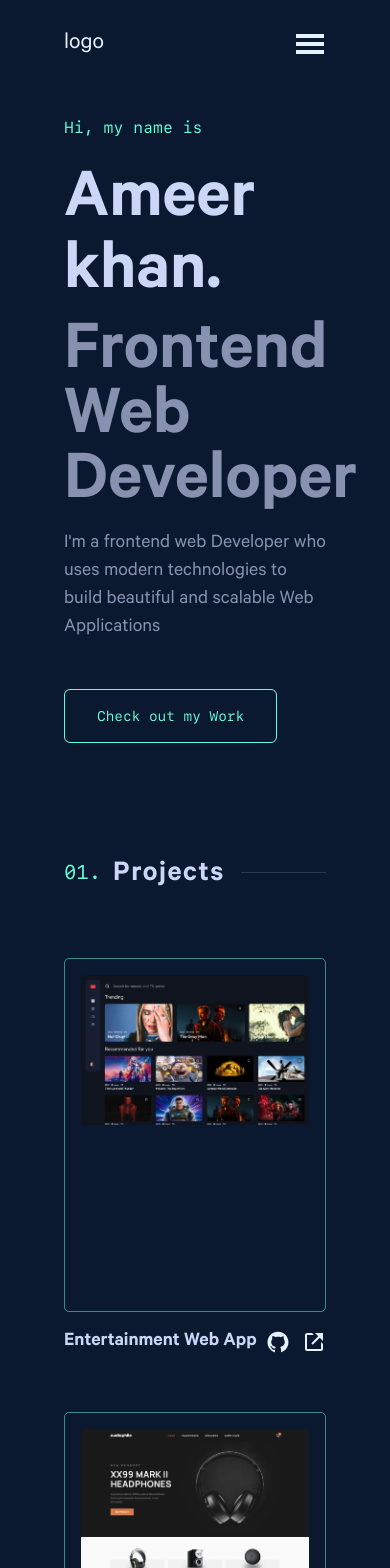
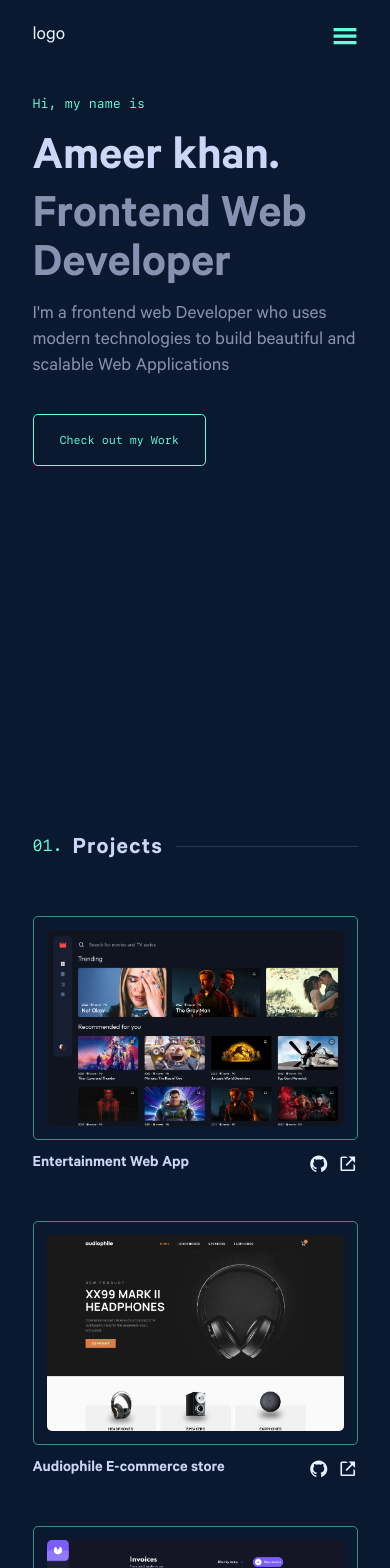
Before and after one commit to ameer005/portfolio-website, a React (Create React App) app: page / in a window 390 px wide. Shown: the top 1568 px of the page. Built offline with nearby package versions, Linux system fonts and the light colour scheme.

Commit message:
implemented responsive design

```diff
--- a/src/App.js
+++ b/src/App.js
@@ -6,7 +6,7 @@ const App = () => {
   return (
     <main
       className="font-calibre min-h-screen bg-colorPrimaryDark2 text-colorNeutral
-                flex flex-col items-center pb-10 px-16"
+                flex flex-col items-center pb-10 px-16 sm:px-10"
     >
       <Header />
 
--- a/src/components/Header/Header.js
+++ b/src/components/Header/Header.js
@@ -15,7 +15,7 @@ const Header = () => {
       ></div>
       <ul
         className={`flex gap-7 lg:gap-10 items-center font-sfMono text-sm z-30 mobile-nav ${
-          openNav ? "lg:translate-x-[0rem]" : "lg:translate-x-[30rem]"
+          openNav ? "lg:translate-x-[0rem]" : "lg:translate-x-[40rem]"
         } `}
       >
         <li>
@@ -50,7 +50,7 @@ const Header = () => {
       </ul>
       <GiHamburgerMenu
         onClick={() => setOpenNav((prev) => !prev)}
-        className="h-8 w-8 hidden lg:block cursor-pointer z-40"
+        className="h-8 w-8 hidden lg:block cursor-pointer z-40 text-colorAccent"
       />
     </main>
   );
--- a/src/components/ProjectCard/ProjectCard.js
+++ b/src/components/ProjectCard/ProjectCard.js
@@ -7,8 +7,8 @@ const ProjectCard = ({ title, description, image, live, github }) => {
   return (
     <main>
       <section className="grid grid-cols-2 lg:grid-cols-1 items-center p-4 border border-colorAccent/50 rounded-[5px] lg:mb-4">
-        <div className=" rounded-[5px] relative overflow-hidden  overlay hover:after:opacity-0 hover:before:opacity-0 ut-animation h-[20rem]">
-          <img src={image} alt="project" className="block " />
+        <div className=" rounded-[5px] relative overflow-hidden  overlay hover:after:opacity-0 hover:before:opacity-0 ut-animation ">
+          <img src={image} alt="project" />
         </div>
         <div className="px-10 py-7 lg:hidden">
           <div className="text-xs font-sfMono text-colorAccent mb-3">
--- a/src/pages/Homepage.js
+++ b/src/pages/Homepage.js
@@ -13,14 +13,14 @@ const Homepage = () => {
         <h3 className="text-base font-sfMono text-colorAccent mb-7">
           Hi, my name is
         </h3>
-        <h1 className="text-7xl font-semibold text-colorSecondaryLight2 mb-3">
+        <h1 className="text-7xl sm:text-6xl font-semibold text-colorSecondaryLight2 mb-3">
           Ameer khan.
         </h1>
-        <h1 className="text-7xl font-semibold text-colorSecondary max-w-[15ch] mb-3 leading-[.9]">
+        <h1 className="text-7xl sm:text-6xl font-semibold text-colorSecondary max-w-[15ch] mb-3 leading-[.9]">
           Frontend Web Developer
         </h1>
 
-        <p className="max-w-[51ch] leading-7 text-xl text-colorSecondary mb-16">
+        <p className="max-w-[51ch] leading-7 text-xl md:text-2xl text-colorSecondary mb-16">
           I'm a frontend web Developer who uses modern technologies to build
           beautiful and scalable Web Applications
         </p>
@@ -34,7 +34,7 @@ const Homepage = () => {
       </section>
 
       {/* Section Projects */}
-      <section className="mb-48">
+      <section className="mb-48 sm:mb-36">
         <div className="flex items-center gap-4 mb-16">
           <div className="flex gap-3 items-center font-sfMono">
             <div className="text-xl text-colorAccent ">01.</div>
@@ -81,11 +81,11 @@ const Homepage = () => {
       </section>
 
       {/* About Section */}
-      <section className="mb-48 self-center">
+      <section className="mb-48 sm:mb-36 self-center">
         <div className="flex items-center gap-4 mb-10">
           <div className="flex gap-3 items-center font-sfMono">
             <div className="text-xl text-colorAccent ">02.</div>
-            <div className="text-3xl font-calibre font-semibold text-colorSecondaryLight2 tracking-wider mt-2 ">
+            <div className="text-3xl font-calibre font-semibold text-colorSecondaryLight2 tracking-wider mt-2 w-[9ch]">
               About Me
             </div>
           </div>
@@ -93,7 +93,7 @@ const Homepage = () => {
         </div>
 
         <div className="flex gap-10">
-          <div className="flex flex-col gap-4 text-lg text-colorSecondary max-w-[38rem] ">
+          <div className="flex flex-col gap-4 text-lg md:text-2xl text-colorSecondary max-w-[38rem] ">
             <p>
               Hello, I'm{" "}
               <span className="text-colorAccent tracking-wide">Ameer Khan</span>
@@ -121,25 +121,25 @@ const Homepage = () => {
                   <div>
                     <AiOutlineCaretRight className="h-3 w-3 text-colorAccent" />
                   </div>
-                  <div className="text-sm">Javascript</div>
+                  <div className="text-sm md:text-base">Javascript</div>
                 </li>
                 <li className="flex gap-1 items-center">
                   <div>
                     <AiOutlineCaretRight className="h-3 w-3 text-colorAccent" />
                   </div>
-                  <div className="text-sm">Node.js</div>
+                  <div className="text-sm md:text-base">Node.js</div>
                 </li>
                 <li className="flex gap-1 items-center">
                   <div>
                     <AiOutlineCaretRight className="h-3 w-3 text-colorAccent" />
                   </div>
-                  <div className="text-sm">React</div>
+                  <div className="text-sm md:text-base">React</div>
                 </li>
                 <li className="flex gap-1 items-center">
                   <div>
                     <AiOutlineCaretRight className="h-3 w-3 text-colorAccent" />
                   </div>
-                  <div className="text-sm">Tailwind css</div>
+                  <div className="text-sm md:text-base">Tailwind css</div>
                 </li>
               </ul>
             </div>
@@ -148,17 +148,17 @@ const Homepage = () => {
       </section>
 
       {/* Contact Section */}
-      <section className="flex flex-col items-center  mb-48 self-center text-center">
+      <section className="flex flex-col items-center  mb-48 sm:mb-36 self-center text-center">
         <div className="flex items-center gap-4 mb-5">
           <div className="flex gap-3 items-center font-sfMono">
             <div className="text-base text-colorAccent ">03.</div>
             <div className="text-base text-colorAccent ">What’s Next?</div>
           </div>
         </div>
-        <h2 className="text-6xl text-colorSecondaryLight2 font-semibold mb-6">
+        <h2 className="text-6xl lg:text-5xl text-colorSecondaryLight2 font-semibold mb-6">
           Get In Touch
         </h2>
-        <p className="leading-6 text-xl text-colorSecondary mb-10 w-full max-w-[55ch] ">
+        <p className="leading-6 text-xl md:text-2xl text-colorSecondary mb-10 w-full max-w-[55ch] ">
           Although I’m currently looking for new opportunities, my inbox is
           always open. Whether you have a question or just want to say hi, I’ll
           try my best to get back to you!
--- a/src/styles/index.css
+++ b/src/styles/index.css
@@ -71,10 +71,19 @@
 .mobile-nav {
 }
 
-/* 700px */
+/* BREAKPOINTS */
+
+/* 900px */
 @media only screen and (max-width: 56.2em) {
   .mobile-nav {
-    @apply fixed top-0 right-0 h-screen w-[50%] bg-colorPrimary flex-col justify-center transition-all duration-200
+    @apply fixed top-0 right-0 h-screen w-[50%] md:w-[70%] bg-colorPrimary flex-col justify-center transition-all duration-200
     text-base;
   }
 }
+
+/* 700px */
+@media only screen and (max-width: 43.76em) {
+  html {
+    font-size: 81.25%;
+  }
+}
--- a/tailwind.config.js
+++ b/tailwind.config.js
@@ -6,8 +6,8 @@ module.exports = {
       "2xl": { max: "1535px" },
       xl: { max: "1250px" },
       lg: { max: "900px" },
-      md: { max: "450px" },
-      sm: { max: "300px" },
+      md: { max: "700px" },
+      sm: { max: "500px" },
     },
     extend: {
       colors: {
```
